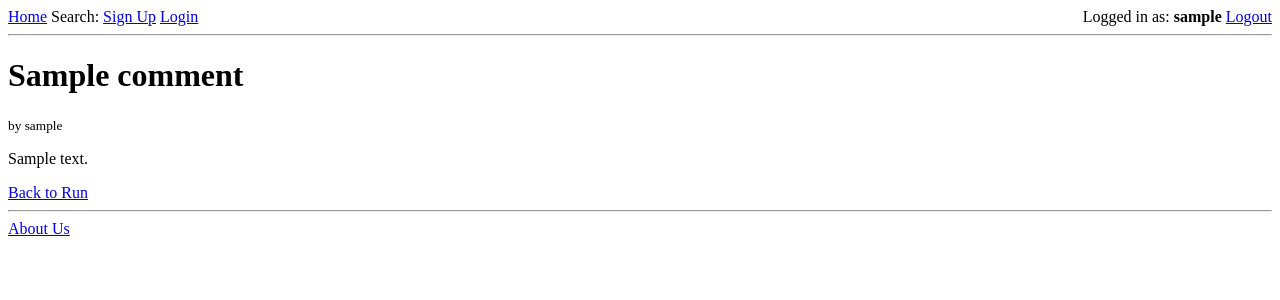
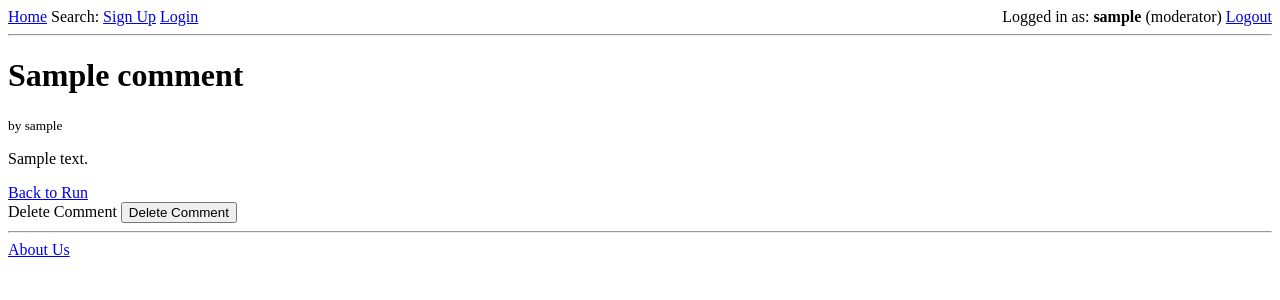
Before and after one commit to JasperHayes/WAD9E, a Django app: a page that uses templates/GUSpeedruns/base.html in a window 1280 px wide. Shown: the top 300 px of the page. Run offline with Django 3.2, Linux system fonts and the light colour scheme; a user stored in the database is signed in; tables that the repository leaves empty hold one stand-in row (values such as "Sample post").

Commit message:
Added moderator functions to delete runs and comments

```diff
--- a/GUSpeedruns/urls.py
+++ b/GUSpeedruns/urls.py
@@ -13,6 +13,8 @@ urlpatterns = [
     path('game/<slug:game_name_slug>/', views.show_game, name='show_game'),
     path('game/<slug:game_name_slug>/add-run/', views.add_run, name='add_run'),
     path('game/<slug:game_name_slug>/<slug:run_name_slug>/', views.show_run, name='show_run'),
-    path('game/<slug:game_name_slug>/<slug:run_name_slug>/add-comment', views.add_comment, name = "add_comment"),
+    path('game/<slug:game_name_slug>/<slug:run_name_slug>/delete/', views.delete_run, name='delete_run'),
+    path('game/<slug:game_name_slug>/<slug:run_name_slug>/<slug:slug_title>/delete/', views.delete_comment, name='delete_comment'),
+    path('game/<slug:game_name_slug>/<slug:run_name_slug>/add-comment/', views.add_comment, name = "add_comment"),
     path('game/<slug:game_name_slug>/<slug:run_name_slug>/<slug:slug_title>/', views.comment_detail, name='comment_detail'),
 ]
--- a/GUSpeedruns/views.py
+++ b/GUSpeedruns/views.py
@@ -1,5 +1,6 @@
 from django.shortcuts import render, redirect
 from django.contrib.auth.decorators import login_required
+from django.contrib.admin.views.decorators import staff_member_required
 from django.contrib.auth import authenticate, login, logout
 from django.http import HttpResponse
 from django.urls import reverse
@@ -135,6 +136,7 @@ def comment_detail(request, game_name_slug, run_name_slug, slug_title):
 
 @login_required
 def add_comment(request, game_name_slug, run_name_slug):
+    context_dict = {}
     try:
         run = Run.objects.get(slug_title=run_name_slug)
     except Run.DoesNotExist:
@@ -151,9 +153,13 @@ def add_comment(request, game_name_slug, run_name_slug):
                 comment.run = run
                 comment.user = UserProfile.objects.get(user = request.user)
                 comment.save()
+                context_dict['game_name_slug'] = game_name_slug
+                context_dict['run_name_slug'] = run_name_slug
 
-                return redirect(reverse('GUSpeedruns:show_run',
-                        kwargs={'game_name_slug': game_name_slug,'run_name_slug': run_name_slug}))
+                return redirect(reverse('GUSpeedruns:show_run', kwargs={
+                    'game_name_slug': game_name_slug,
+                    'run_name_slug': run_name_slug
+                    }))
 
         else:
             print(form.errors)
@@ -217,3 +223,35 @@ def get_youtube_id(url):
         return parsed_url.path.lstrip('/')
 
     return None
+
+@staff_member_required
+def delete_run(request, game_name_slug, run_name_slug):
+    if request.method == 'POST':
+        try:
+            run = Run.objects.get(slug_title = run_name_slug)
+            run.delete()
+
+        except Run.DoesNotExist:
+            return redirect(reverse('GUSpeedruns:homepage'))
+
+    return redirect(reverse('GUSpeedruns:show_game', kwargs={'game_name_slug': game_name_slug}))
+
+@staff_member_required
+def delete_comment(request, game_name_slug, run_name_slug, slug_title):
+    if request.method == 'POST':
+        context_dict = {}
+        try:
+            comment = Comment.objects.get(slug_title=slug_title)
+            context_dict['comment'] = comment
+            context_dict['game_name_slug'] = game_name_slug
+            context_dict['run_name_slug'] = run_name_slug
+            comment.delete()
+
+        except Comment.DoesNotExist:
+            context_dict['comment'] = None
+
+
+    return redirect(reverse('GUSpeedruns:show_run', kwargs={
+        'game_name_slug': game_name_slug,
+        'run_name_slug': run_name_slug
+    }))
--- a/templates/GUSpeedruns/base.html
+++ b/templates/GUSpeedruns/base.html
@@ -15,8 +15,11 @@
             <!-- Top bar with home, search etc. -->
             <span style="float: right;">
                 {% if user.is_authenticated %}
-                Logged in as: <strong>{{ user.username }}</strong>
-                <a href="{% url 'GUSpeedruns:logout' %}">Logout</a>
+                    Logged in as: <strong>{{ user.username }}</strong>
+                    {% if user.is_staff %}
+                        (moderator)
+                    {% endif %}
+                    <a href="{% url 'GUSpeedruns:logout' %}">Logout</a>
                 {% else %}
                     Not logged in
                 {% endif %}
--- a/templates/GUSpeedruns/comment_detail.html
+++ b/templates/GUSpeedruns/comment_detail.html
@@ -9,6 +9,12 @@
         <h1> {{ comment.title }}</h1> <small>by {{ comment.user }}</small>
         <p>{{ comment.content }} </p>
         <a href="{% url 'GUSpeedruns:show_run' game_name_slug=game_name_slug run_name_slug=comment.run.slug_title %}">Back to Run</a> <br />
+        {% if user.is_staff %}
+                <form method="post" action="{% url 'GUSpeedruns:delete_comment' game_name_slug=game_name_slug run_name_slug=comment.run.slug_title slug_title=comment.slug_title%}">Delete Comment</a>
+                    {% csrf_token %}
+                    <button type="submit">Delete Comment</button>
+                </form>
+        {% endif %}
     {% else %}
         This comment does not exist.
     {% endif %}
--- a/templates/GUSpeedruns/run.html
+++ b/templates/GUSpeedruns/run.html
@@ -33,6 +33,12 @@
             {% if user.is_authenticated %}
                 <a href="{% url 'GUSpeedruns:add_comment' game_name_slug=game_name_slug run_name_slug=run.slug_title %}">Add Comment</a> <br />
             {% endif %}
+            {% if user.is_staff %}
+                <form method="post" action="{% url 'GUSpeedruns:delete_run' game_name_slug=game_name_slug run_name_slug=run.slug_title %}">Delete run</a>
+                    {% csrf_token %}
+                    <button type="submit">Delete</button>
+                </form>
+            {% endif %}
         </div>
     {% else %}
         <strong>The specified run does not exist.</strong>
```
